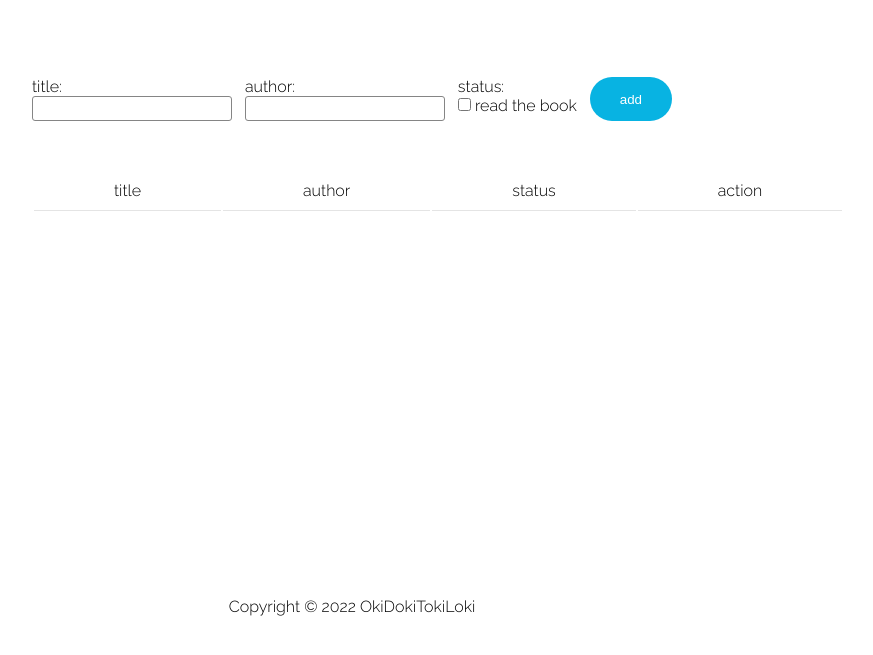
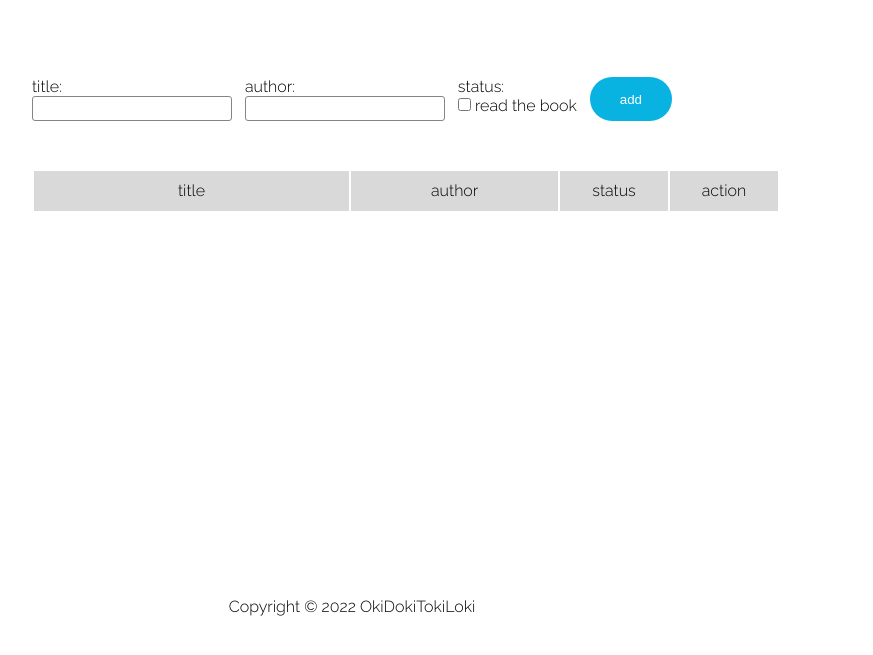
Before and after one commit to OkiDokiTokiLoki/bookworm, a plain HTML site: page index.html in a window 1280 px wide. Shown: the part 171-826 px from the top of the page, without its empty margins (288-1161 px from the left). Drawn offline with Linux system fonts and the light colour scheme.

Commit message:
table styling with improved class selectors

```diff
--- a/app.js
+++ b/app.js
@@ -37,14 +37,17 @@ function displayLibrary(){
         libraryList.appendChild(bookRow);
 
         const bookTitle = document.createElement('td');
+        bookTitle.classList.add('table-title');
         bookTitle.textContent = myLibrary[i].title;
         bookRow.appendChild(bookTitle);
 
         const bookAuthor = document.createElement('td');
+        bookAuthor.classList.add('table-author');
         bookAuthor.textContent = myLibrary[i].author;
         bookRow.appendChild(bookAuthor);
 
         const bookStatus = document.createElement('td');
+        bookStatus.classList.add('table-control');
         const statusSymbol = document.createElement('i');
         if (myLibrary[i].status === false){
             statusSymbol.classList.add('fas', 'fa-times');
@@ -55,6 +58,7 @@ function displayLibrary(){
         bookRow.appendChild(bookStatus);
 
         const bookDelete = document.createElement('td');
+        bookDelete.classList.add('table-control');
         const deleteSymbol = document.createElement('i');
         deleteSymbol.classList.add('far', 'fa-trash-alt');
         bookDelete.appendChild(deleteSymbol);
--- a/index.html
+++ b/index.html
@@ -39,10 +39,10 @@
         <table class="book-table-container">
             <thead>
                 <tr>
-                    <td>title</td>
-                    <td>author</td>
-                    <td>status</td>
-                    <td>action</td>
+                    <td class="table-title table-header">title</td>
+                    <td class="table-author table-header">author</td>
+                    <td class="table-control table-header">status</td>
+                    <td class="table-control table-header">action</td>
                 </tr>
             </thead>
 
--- a/style.css
+++ b/style.css
@@ -14,6 +14,7 @@
     --remove-btn: hsl(7, 92%, 52%);
     --check-btn: hsl(141, 31%, 50%);
     --uncheck-btn: hsl(231, 46%, 52%);
+    --table-cell: hsl(0, 0%, 85%);
 }
 
 body{
@@ -53,7 +54,6 @@ input:focus,
 input:active{
     border: 1px solid var(--add-btn);
     outline: 1px solid transparent;
-
 }
 
 .checkbox-label{
@@ -91,13 +91,27 @@ table{
     margin-top: 3rem;
     margin-left: auto;
     margin-right: auto;
-    padding: 0;
 }
 
 td{
+    text-align: center;
+    border-bottom: 1px solid var(--table-cell);
+}
+
+.table-header{
+    background-color: var(--table-cell);
+}
+
+.table-title{
+    padding: 10px 9rem;
+}
+
+.table-author{
     padding: 10px 5rem;
-    text-align: center;
-    border-bottom: 1px solid rgb(228, 228, 228);
+}
+
+.table-control{
+    padding: 10px 2rem;
 }
 
 footer{
```
